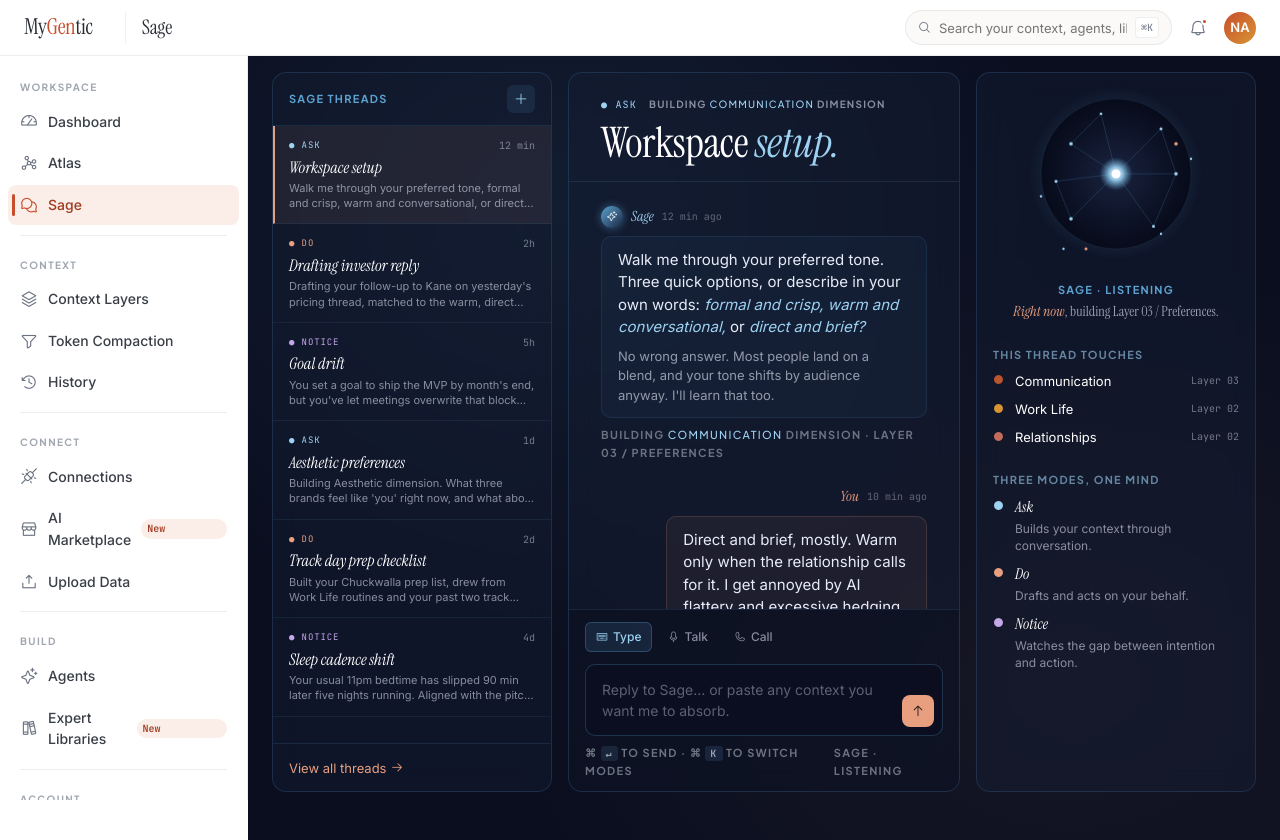
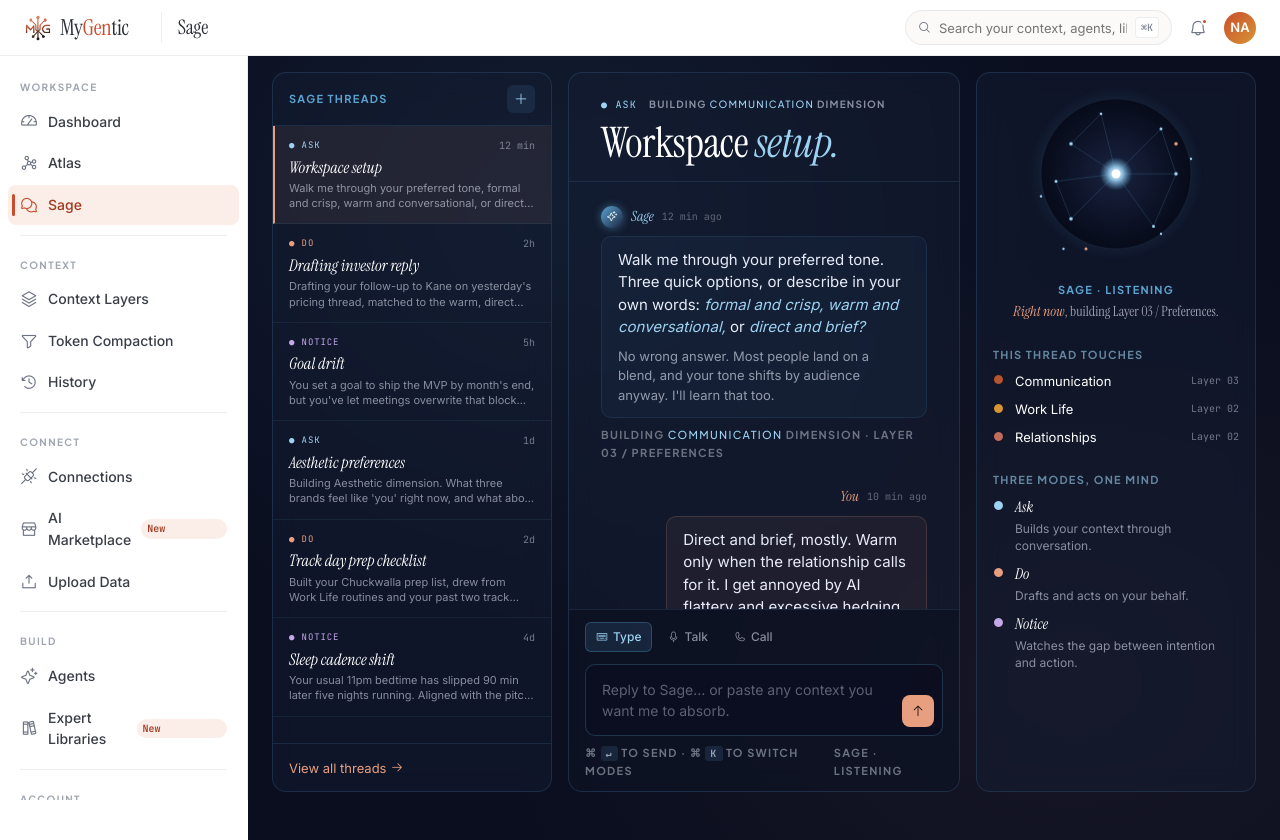
Before and after one commit to ntsomatone/mygentic-app, a plain HTML site: page sage.html in a window 1280 px wide. Drawn offline with nearby package versions, Linux system fonts and the light colour scheme.

Commit message:
Add MyGentic mark to topbar across all app pages
Drops the new transparent gradient mark (terra-to-black MG monogram +
6-spoke neural pattern) to the left of the wordmark in every app page's
topbar. Matches the design now live on mygentic.io and uses the same
mark file processed for the marketing site (white rounded square
flood-filled to transparent, trimmed to content, padded square).

- images/mygentic-mark.png — new, 801x801 transparent PNG
- app.css — .app-brand becomes flex with gap + center align; adds
  .app-brand-logo (28x28) and .app-brand-wordmark
- 13 pages updated: dashboard, atlas, sage, context, token-compaction,
  history, connections, ai-marketplace, upload-data, agents,
  expert-libraries, export, settings

```diff
--- a/app.css
+++ b/app.css
@@ -164,7 +164,16 @@ hr { border: 0; border-top: 1px solid var(--rule); }
 .app-brand {
   font-family: var(--f-display); font-size: 22px; font-weight: 400;
   letter-spacing: -0.01em; color: var(--ink) !important; flex-shrink: 0;
+  display: inline-flex; align-items: center; gap: 8px;
+  text-decoration: none;
 }
+/* App-icon mark sits left of the wordmark. 28px matches the visual weight
+   of the 22px display type with its internal padding. */
+.app-brand-logo {
+  width: 28px; height: 28px;
+  display: block; flex-shrink: 0;
+}
+.app-brand-wordmark { display: inline-flex; align-items: baseline; line-height: 1; }
 .app-brand .accent { color: var(--terra); }
 .app-page-title {
   font-family: var(--f-display); font-weight: 400; font-size: 20px;
--- a/sage.html
+++ b/sage.html
@@ -406,7 +406,7 @@
 <header class="app-topbar">
   <div class="app-topbar-inner">
     <label for="navToggle" class="app-burger" aria-label="Open navigation"><i class="ph ph-list"></i></label>
-    <a class="app-brand" href="dashboard.html">My<span class="accent">Gen</span>tic</a>
+    <a class="app-brand" href="dashboard.html" aria-label="MyGentic"><img class="app-brand-logo" src="images/mygentic-mark.png" alt="" width="28" height="28" /><span class="app-brand-wordmark">My<span class="accent">Gen</span>tic</span></a>
     <h1 class="app-page-title">Sage</h1>
     <div class="app-topbar-actions">
       <div class="app-topbar-search">
```
Also changed, not shown: agents.html (+1 -1 lines), ai-marketplace.html (+1 -1 lines), atlas.html (+1 -1 lines), connections.html (+1 -1 lines), context.html (+1 -1 lines), dashboard.html (+1 -1 lines), expert-libraries.html (+1 -1 lines), export.html (+1 -1 lines), history.html (+1 -1 lines), settings.html (+1 -1 lines), token-compaction.html (+1 -1 lines), upload-data.html (+1 -1 lines), images/mygentic-mark.png (added).
